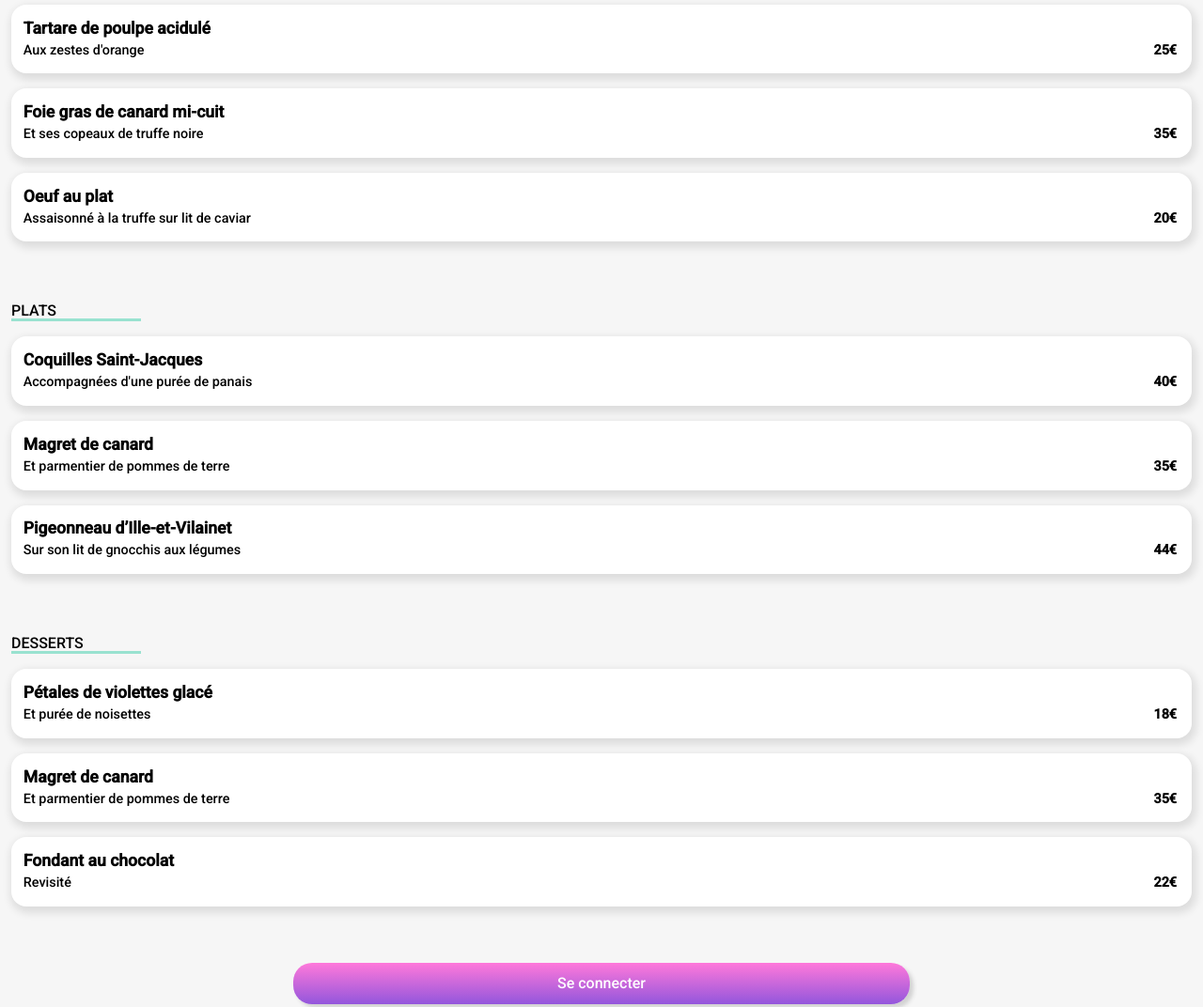
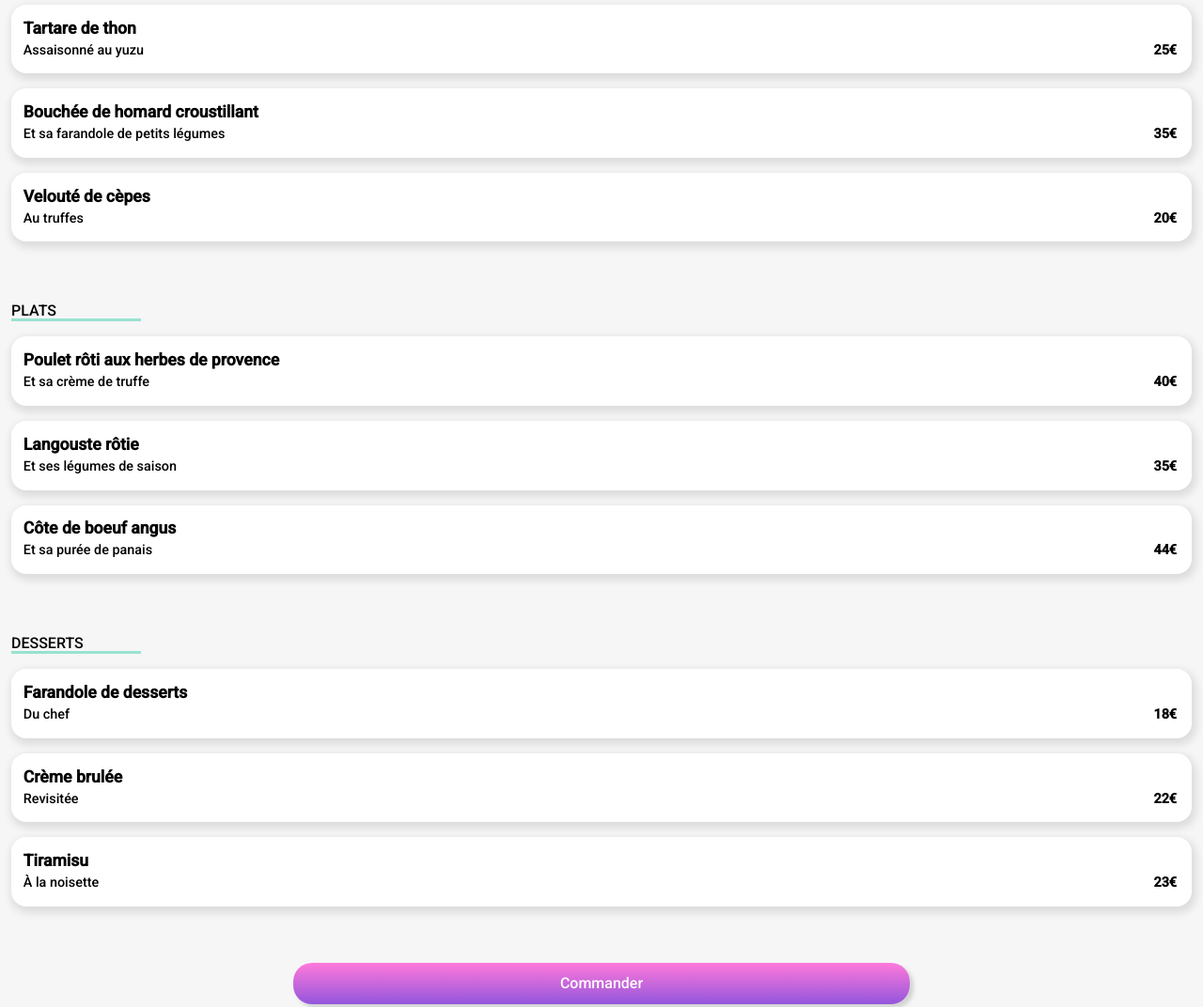
Before and after one commit to Seb2197/SebastienDaufresne_3_21122020, a website: page pages/le-delice-des-sens.html in a window 1280 px wide. Shown: the part 440-1512 px from the top of the page at 94% size. Drawn offline with Linux system fonts and the light colour scheme; a web font is replaced by a local one.

Commit message:
Fin de la maquette

```diff
--- a/pages/le-delice-des-sens.html
+++ b/pages/le-delice-des-sens.html
@@ -34,23 +34,23 @@
 
             <div class="menu anim-entrer">
                 <div class="menu-container">
-                    <div class="menu-detail">Tartare de poulpe acidulé</div>
-                    <div class="menu-details">Aux zestes d'orange<span class="price">25€</span></div>
+                    <div class="menu-detail">Tartare de thon</div>
+                    <div class="menu-details">Assaisonné au yuzu<span class="price">25€</span></div>
                 </div>
                 <div class="menu-icon"><i class="fas fa-check-circle"></i></div>
             </div>
 
             <div class="menu anim-entrer2">
                 <div class="menu-container">
-                    <h2 class="menu-detail">Foie gras de canard mi-cuit</h2>
-                    <p class="menu-details">Et ses copeaux de truffe noire<span class="price">35€</span></p>
+                    <h2 class="menu-detail">Bouchée de homard croustillant</h2>
+                    <p class="menu-details">Et sa farandole de petits légumes<span class="price">35€</span></p>
                 </div>
                 <div class="menu-icon"><i class="fas fa-check-circle"></i></div>
             </div>
             <div class="menu anim-entrer3">
                 <div class="menu-container">
-                    <h2 class="menu-detail">Oeuf au plat</h2>
-                    <p class="menu-details">Assaisonné à la truffe sur lit de caviar<span class="price">20€</span></p>
+                    <h2 class="menu-detail">Velouté de cèpes</h2>
+                    <p class="menu-details">Au truffes<span class="price">20€</span></p>
                 </div>
                 <div class="menu-icon"><i class="fas fa-check-circle"></i></div>
             </div>
@@ -63,23 +63,23 @@
 
                 <div class="menu anim-plat">
                     <div class="menu-container">
-                        <div class="menu-detail">Coquilles Saint-Jacques</div>
-                        <div class="menu-details">Accompagnées d'une purée de panais<span class="price">40€</span></div>
+                        <div class="menu-detail">Poulet rôti aux herbes de provence</div>
+                        <div class="menu-details">Et sa crème de truffe<span class="price">40€</span></div>
                     </div>
                     <div class="menu-icon"><i class="fas fa-check-circle"></i></div>
                 </div>
 
                 <div class="menu anim-plat2">
                     <div class="menu-container">
-                        <h2 class="menu-detail">Magret de canard</h2>
-                        <p class="menu-details">Et parmentier de pommes de terre<span class="price">35€</span></p>
+                        <h2 class="menu-detail">Langouste rôtie</h2>
+                        <p class="menu-details">Et ses légumes de saison<span class="price">35€</span></p>
                     </div>
                     <div class="menu-icon"><i class="fas fa-check-circle"></i></div>
                 </div>
                 <div class="menu anim-plat3">
                     <div class="menu-container">
-                        <h2 class="menu-detail">Pigeonneau d’Ille-et-Vilainet</h2>
-                        <p class="menu-details">Sur son lit de gnocchis aux légumes<span class="price">44€</span></p>
+                        <h2 class="menu-detail">Côte de boeuf angus</h2>
+                        <p class="menu-details">Et sa purée de panais<span class="price">44€</span></p>
                     </div>
                     <div class="menu-icon"><i class="fas fa-check-circle"></i></div>
                 </div>
@@ -92,27 +92,27 @@
 
                 <div class="menu anim-dessert">
                     <div class="menu-container">
-                        <div class="menu-detail">Pétales de violettes glacé</div>
-                        <div class="menu-details">Et purée de noisettes<span class="price">18€</span></div>
+                        <div class="menu-detail">Farandole de desserts</div>
+                        <div class="menu-details">Du chef<span class="price">18€</span></div>
                     </div>
                     <div class="menu-icon"><i class="fas fa-check-circle"></i></div>
                 </div>
 
                 <div class="menu anim-dessert2">
                     <div class="menu-container">
-                        <h2 class="menu-detail">Magret de canard</h2>
-                        <p class="menu-details">Et parmentier de pommes de terre<span class="price">35€</span></p>
+                        <h2 class="menu-detail">Crème brulée</h2>
+                        <p class="menu-details">Revisitée<span class="price">22€</span></p>
                     </div>
                     <div class="menu-icon"><i class="fas fa-check-circle"></i></div>
                 </div>
                 <div class="menu anim-dessert3">
                     <div class="menu-container">
-                        <h2 class="menu-detail">Fondant au chocolat</h2>
-                        <p class="menu-details">Revisité<span class="price">22€</span></p>
+                        <h2 class="menu-detail">Tiramisu</h2>
+                        <p class="menu-details">À la noisette<span class="price">23€</span></p>
                     </div>
                     <div class="menu-icon"><i class="fas fa-check-circle"></i></div>
                 </div>
-                <div class="menu-btn"><a href="#">Se connecter</a></div>
+                <div class="menu-btn"><a href="#">Commander</a></div>
             </div>
 
         <!-- ******** FOOTER ******** -->
--- a/scss/Pages/_acceuil.scss
+++ b/scss/Pages/_acceuil.scss
@@ -83,6 +83,7 @@ a{
 // font awesome
 .fa-mobile-alt{
   margin-right: $cd-margin;
+  color: grey;
 }
 .fa-list-ul{
   color: grey;
```
Also changed, not shown: index.html (+1 -1 lines), css/main.css, 1 other file.
